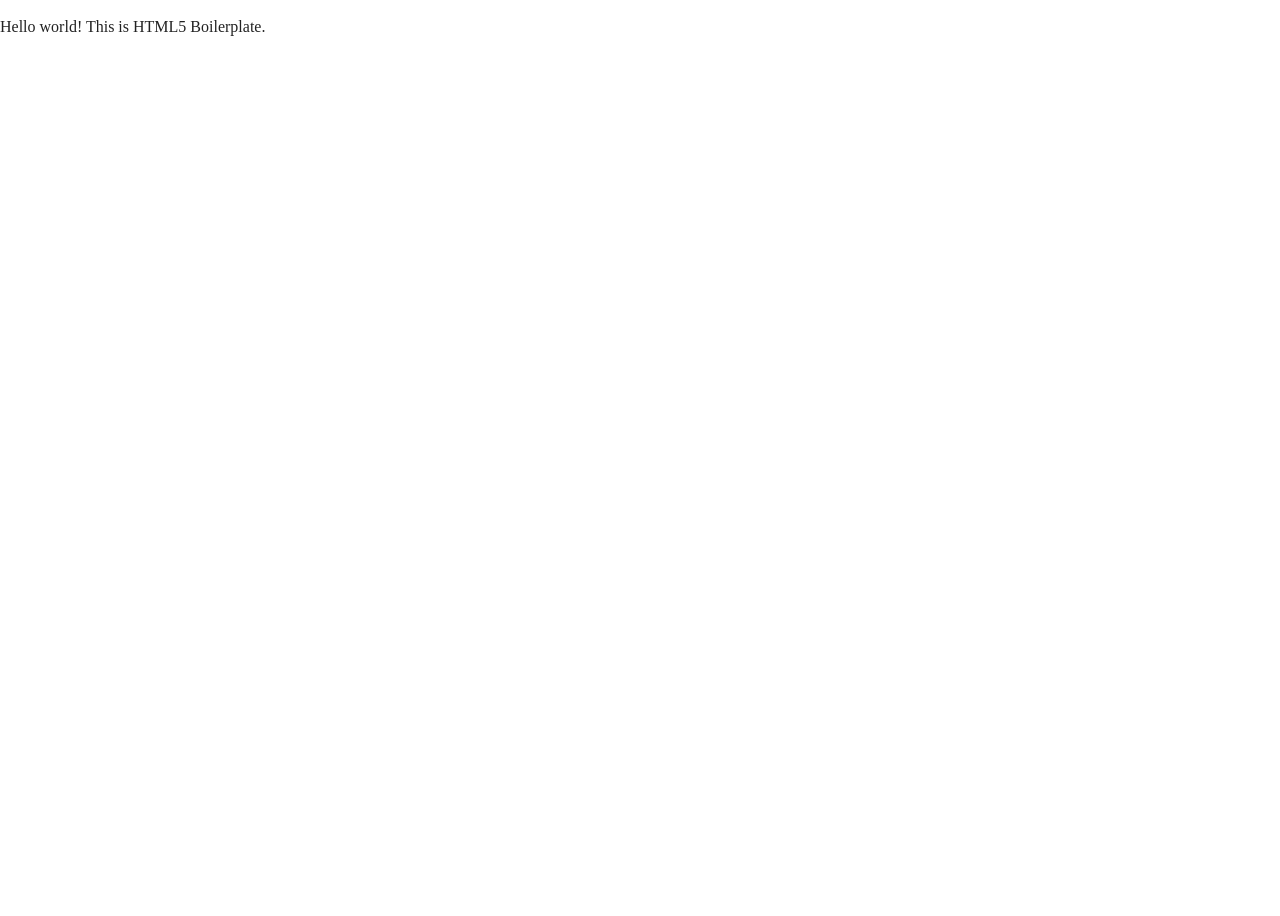
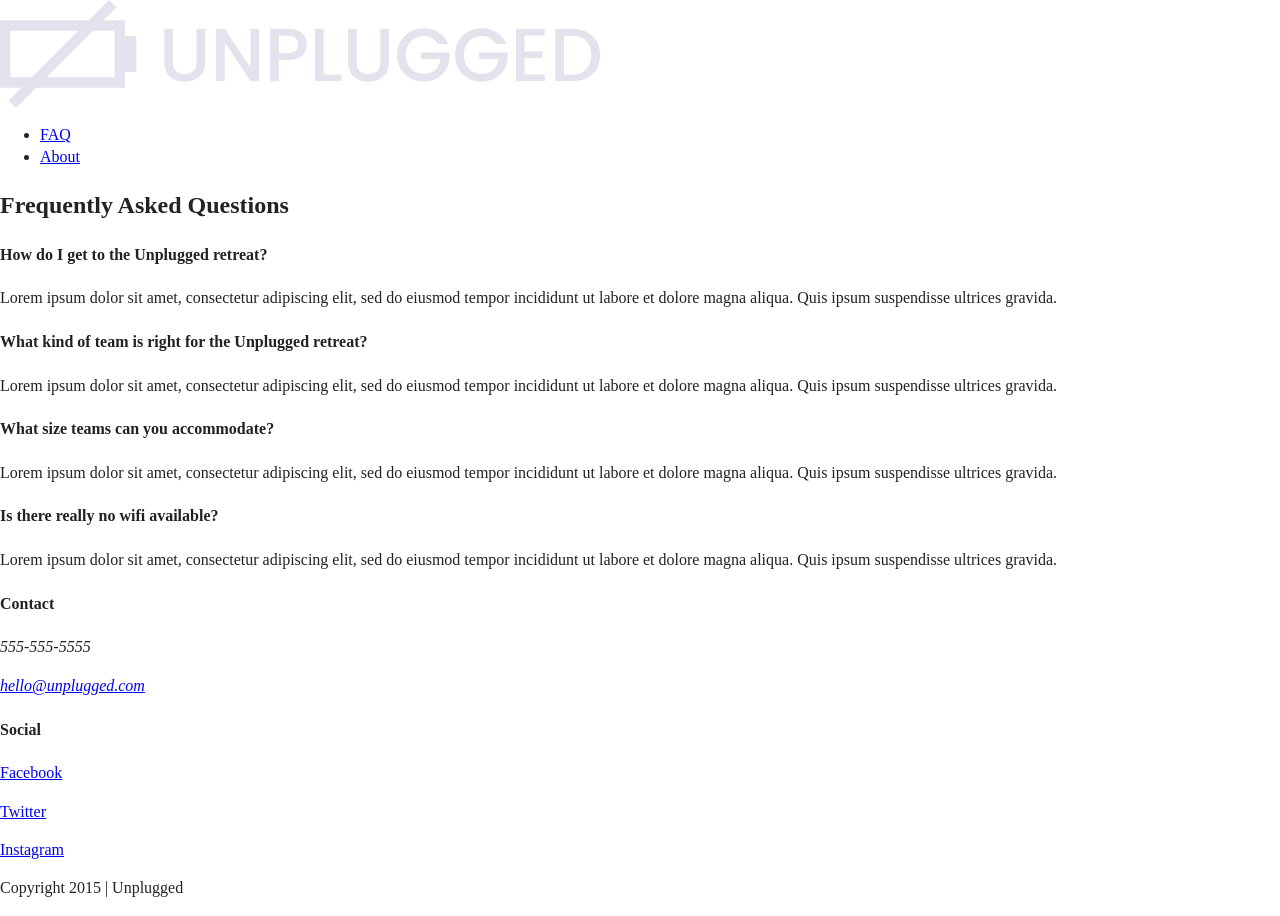
Before and after one commit to Beagles-Designs/unplugged-website, a website: page faq/index.html in a window 1280 px wide. Before the commit the page ends 800 px from the top, so only its background shows below. Drawn offline with Linux system fonts and the light colour scheme.

Commit message:
added html content for FAQ page

```diff
--- a/faq/index.html
+++ b/faq/index.html
@@ -24,8 +24,74 @@
 
 <body>
 
-  <!-- Add your site or application content here -->
-  <p>Hello world! This is HTML5 Boilerplate.</p>
+  <header>
+      <div class="content-wrapper">
+        <a href="#"><img src="../img/unpluggedlogo.png" alt="Unplugged Logo"></a>
+        <div class="header-divider"> </div>
+        <nav>
+          <ul>
+              <li><a href="faq/index.html" target="_blank">FAQ</a></li>
+              <li><a href="about/index.html" target="_blank">About</a></li>
+          </ul>
+        </nav>
+      </div> <!-- end content-wrapper div -->
+  </header>
+
+  <main>
+
+    <div class="content-wrapper">
+      <h2>Frequently Asked Questions</h2>
+      <div class="faq-content">
+        <h4>How do I get to the Unplugged retreat?</h4>
+        <p>Lorem ipsum dolor sit amet, consectetur adipiscing elit, sed do eiusmod tempor incididunt ut labore et dolore magna aliqua. Quis ipsum suspendisse ultrices gravida.  </p>
+      </div class="faq-content">
+      <div>
+        <h4>What kind of team is right for the Unplugged retreat?</h4>
+        <p>Lorem ipsum dolor sit amet, consectetur adipiscing elit, sed do eiusmod tempor incididunt ut labore et dolore magna aliqua. Quis ipsum suspendisse ultrices gravida.  </p>
+      </div>
+      <div class="faq-content">
+        <h4>What size teams can you accommodate?</h4>
+        <p>Lorem ipsum dolor sit amet, consectetur adipiscing elit, sed do eiusmod tempor incididunt ut labore et dolore magna aliqua. Quis ipsum suspendisse ultrices gravida.  </p>
+      </div>
+      <div class="faq-content">
+        <h4>Is there really no wifi available?</h4>
+        <p>Lorem ipsum dolor sit amet, consectetur adipiscing elit, sed do eiusmod tempor incididunt ut labore et dolore magna aliqua. Quis ipsum suspendisse ultrices gravida.  </p>
+      </div>
+    </div> <!-- end content wrapper -->
+
+  </main>
+
+  <footer>
+    <div class="content-wrapper">
+        <div class="footer-content">
+          <div class="contact">
+            <h4>Contact</h4>
+            <address>
+              <p>555-555-5555</p>
+              <p><a href="mailto:hello@unplugged.com" target="_blank">hello@unplugged.com</a></p>
+            </address>
+          </div>
+          <div class="social">
+            <h4>Social</h4>
+            <div class="social-icons">
+              <p><a href="https://facebook.com" target="_blank">Facebook</a></p>
+              <p><a href="https://twitter.com" target="_blank">Twitter</a></p>
+              <p><a href="https://instagram.com" target="_blank">Instagram</a></p>
+            </div>
+          </div> <!-- End social div -->
+        </div>  <!-- end footer-content div -->
+
+        <div class="copyright">
+          <p>Copyright 2015 | Unplugged</p>
+        </div>
+    </div>  <!-- end content-wrapper -->
+    </footer>
+
+
+
+
+
+
   <script src="../js/vendor/modernizr-3.11.2.min.js"></script>
   <script src="../js/plugins.js"></script>
   <script src="../js/main.js"></script>
```
Also changed, not shown: index.html (indentation only).
